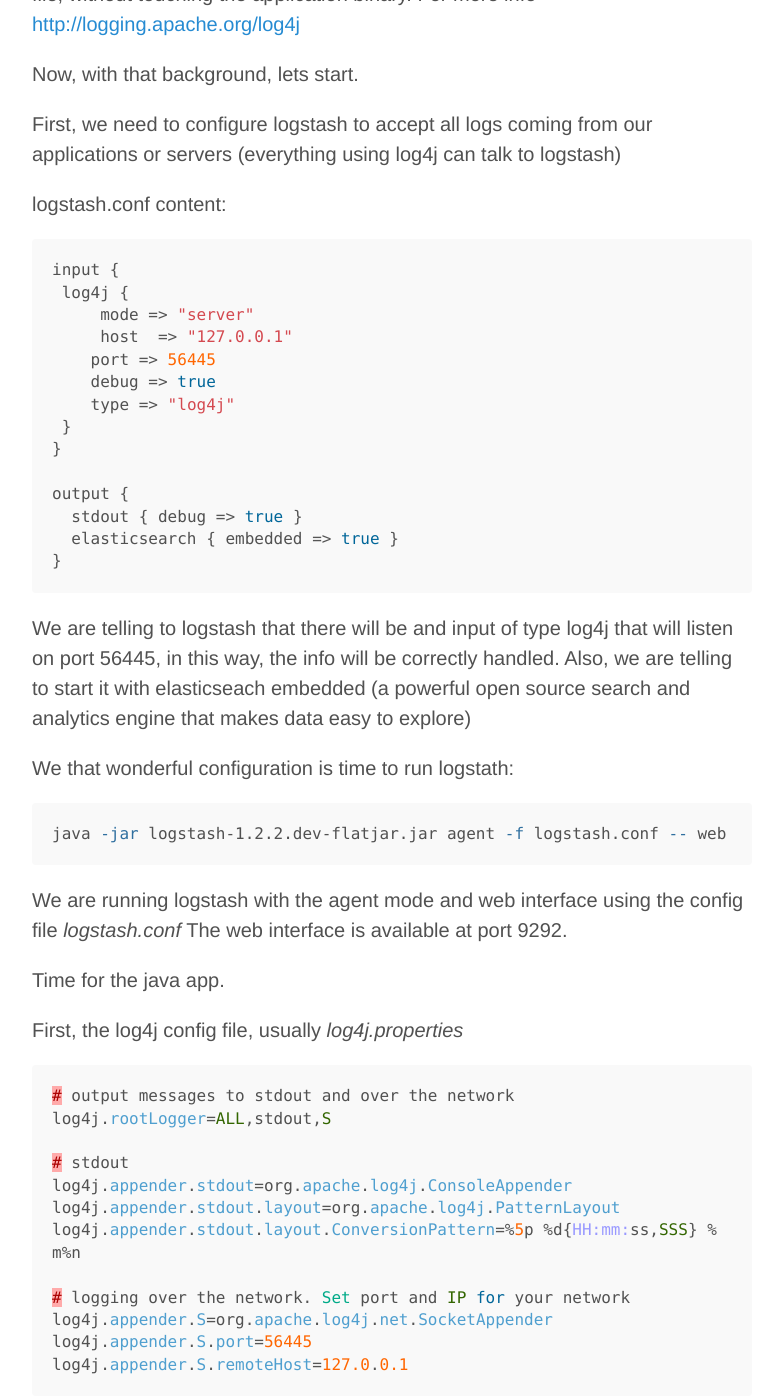
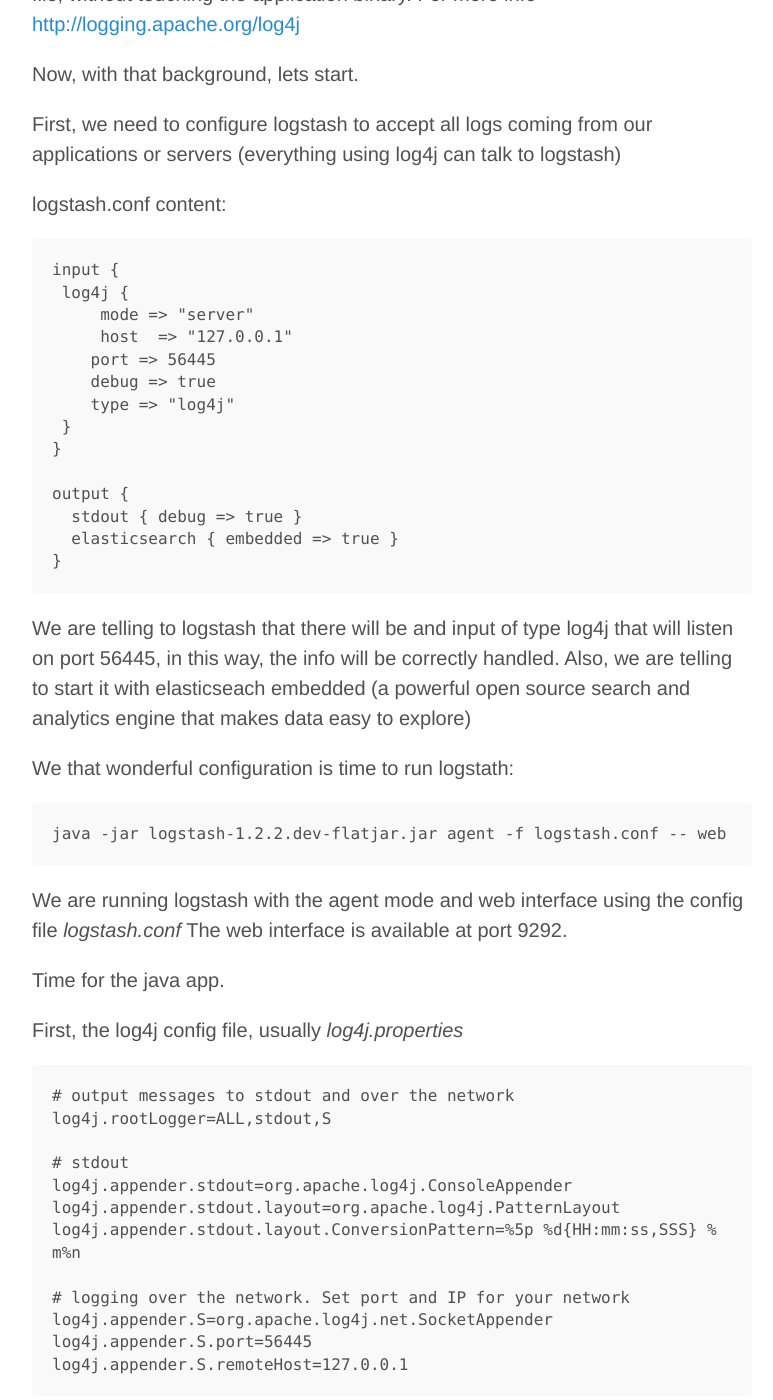
Before and after one commit to yeradis/yeradis.github.io, a Jekyll site: the page built from _posts/2013-10-8-logstash-apache-log4j.md, in a window 1280 px wide and 1400 px high, scrolled down 1592 px. Shown: the whole window, without its empty margins (248-1021 px from the left). Built offline with Jekyll 4.4.1, drawn with Linux system fonts in a browser that asks for light colours; Markdown is read by kramdown in place of the engine named in the settings; a script that is not in the unit is left out; comment, search, counter and statistics services are not loaded.

Commit message:
fixed - no shell pygment

````diff
--- a/_posts/2013-10-8-logstash-apache-log4j.md
+++ b/_posts/2013-10-8-logstash-apache-log4j.md
@@ -40,7 +40,7 @@
 
 logstash.conf content:
 
-```java
+```
 input {
  log4j {
      mode => "server"
@@ -61,7 +61,7 @@
 
 We that wonderful configuration is time to run logstath:
 
-```shell
+```
 java -jar logstash-1.2.2.dev-flatjar.jar agent -f logstash.conf -- web
 ```
 
@@ -72,7 +72,7 @@
 
 First, the log4j config file, usually *log4j.properties*
 
-```java
+```
 # output messages to stdout and over the network
 log4j.rootLogger=ALL,stdout,S
 
````
Also changed, not shown: 1 other file.
